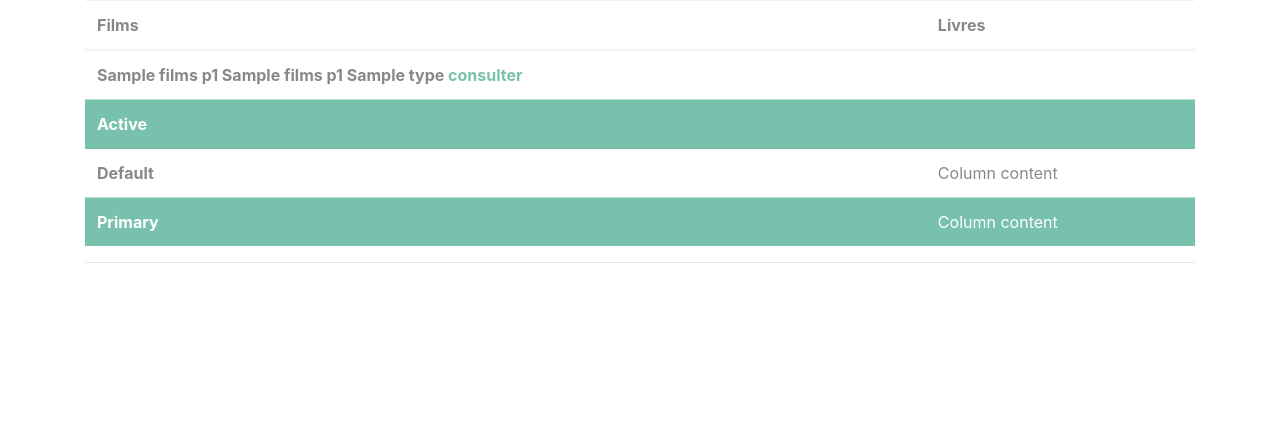
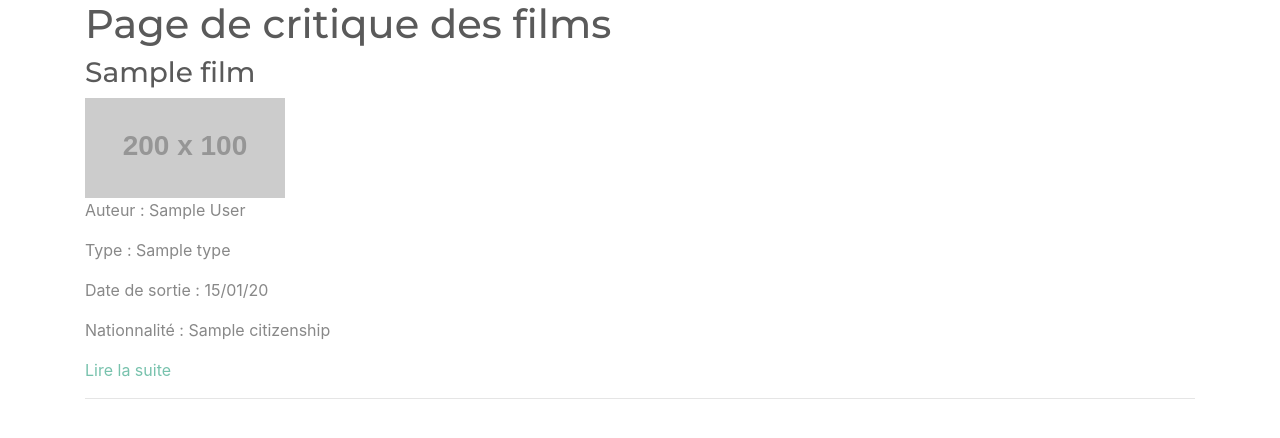
Before and after one commit to rob195286/Web_archi, a Symfony app: template site_articles/templates/site/index.html.twig in a window 1280 px wide. Shown: the part 112-550 px from the top of the page. Run offline with Twig, Linux system fonts and the light colour scheme; the template is opened without the code that fills it: most values are stand-ins (such as "Sample title", 1, 10 or a date in 2020); grey boxes labelled with a size stand in for pictures from a placeholder-image service; some libraries are stand-ins or nearby versions.

Commit message:
ajout des articles + debut articel solo

```diff
--- a/site_articles/templates/site/index.html.twig
+++ b/site_articles/templates/site/index.html.twig
@@ -1,46 +1,25 @@
 {% extends "base.html.twig" %}
 {% block body %}
 
-<table class="table table-hover">
-  <thead>
-    <tr>
-      <th scope="col">Films</th>
-      <th scope="col">Livres</th>
-    </tr>
-  </thead>
+<h1>Page de critique des films</h1>
 
-  <tbody>
-
-    {% for film in filmsP1 %}
-    <tr>
-      <th scope="row">
-        {{ film.title }}
-            {{ film.title }}
-            {{ film.type }}
-            <a href="{{ path('show_article') }}">consulter</a>
-      </th>
-    </tr>
-
+<section class="articles">
+    {% for film in films %}
+      <article>
+        <h3> {{ film.title }}</h3>
+        <div>
+          <img src="http://placehold.it/200x100">
+        </div>
+        <p>Auteur : {{ film.author }}</p>
+        <p>Type : {{ film.type }}</p>
+        <p>Date de sortie : {{ film.releaseDate | date('d/m/y')}}</p>
+        <p>Nationnalité : {{ film.citizenship }}</p>
+        <a href="{{ path('show_critique_film', {'id':film.id}) }}">Lire la suite</a>
+        <hr>
+      </article>
     {% endfor %}
-
-    <tr class="table-primary">
-      <th scope="row">Active</th>
-      <td>
-      </td>
-    </tr>
-    <tr>
-      <th scope="row">Default</th>
-      <td>Column content</td>
-    </tr>
-    <tr class="table-primary">
-      <th scope="row">Primary</th>
-      <td>Column content</td>
-    </tr>
   </tbody>
-</table>
-
-<hr>
-
+</section>
 
 
 {% endblock %}
```
Also changed, not shown: site_articles/src/Controller/SiteController.php (+18 -12 lines), site_articles/templates/site/film.html.twig (added, +31 -0 lines).
